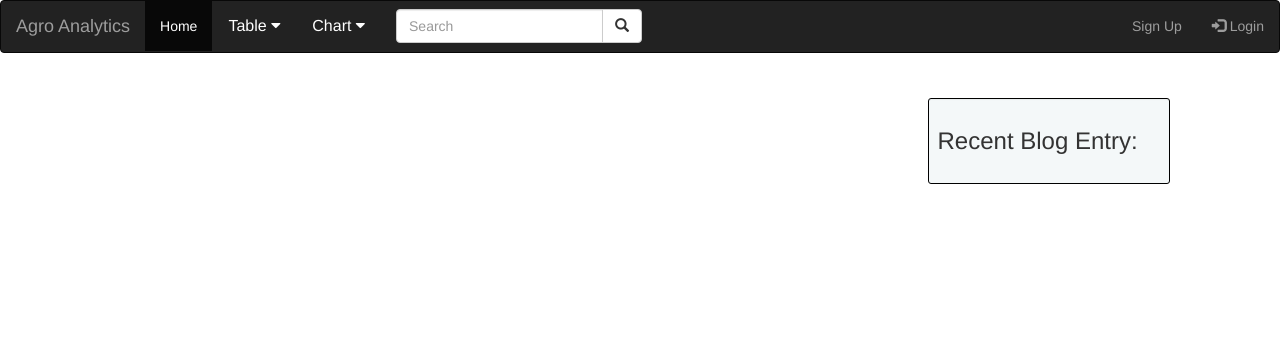
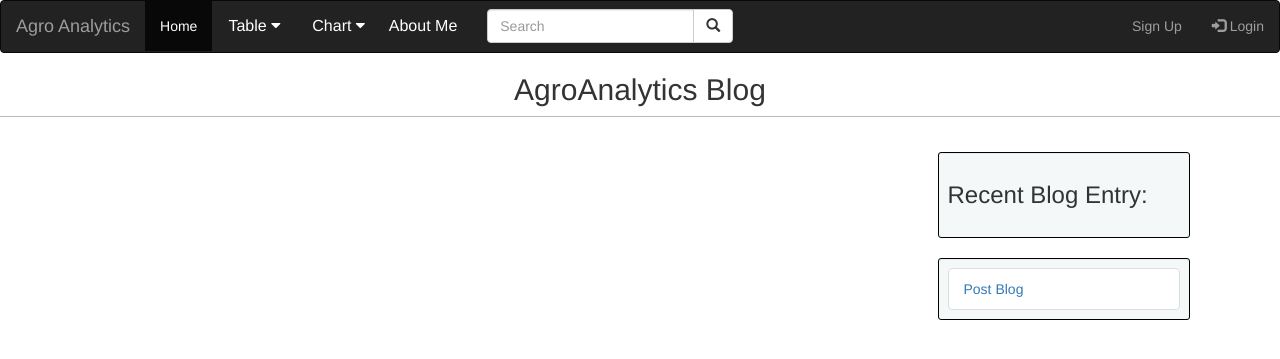
Before and after one commit to sumitbsn/agro-analytics-dashboard, a Django app: page /home/ in a window 1280 px wide. Shown: the top 359 px of the page. Run offline with Django 3.2, Linux system fonts and the light colour scheme; data that the repository does not hold is empty; some libraries are stand-ins or nearby versions.

Commit message:
add search api and modify blog

```diff
--- a/cropdata/templates/base.html
+++ b/cropdata/templates/base.html
@@ -99,9 +99,15 @@
       <a href="/pressurechart/">Pressure</a>
       <a href="#">Rainfall</a>
     </div>
+    &nbsp;
   </div>
 
       </li>
+
+
+
+      <a style="font-size: 16px;color: #fff;" class="navbar-brand" href="/home/">About Me</a>
+
     </ul>
     <ul class="nav navbar-nav navbar-right">
 
@@ -116,9 +122,11 @@
       {% endif %}
 
     </ul>
-    <form class="navbar-form navbar-left" action="/action_page.php">
+
+
+    <form class="navbar-form navbar-left" id="searchform" action="/blogsearch/" method="get" accept-charset="utf-8">
       <div class="input-group">
-        <input type="text" class="form-control" placeholder="Search" name="search">
+        <input type="text" class="form-control" placeholder="Search" name="q">
         <div class="input-group-btn">
           <button class="btn btn-default" type="submit">
             <i class="glyphicon glyphicon-search"></i>
--- a/cropdata/templates/blog_list.html
+++ b/cropdata/templates/blog_list.html
@@ -2,47 +2,51 @@
 {% load staticfiles %}
 {% block title %} Detection Verification Dashboard {% endblock title %}
 
-{% block head %}
+{% block headc %}
 <!-- <link href="{% static 'das/css/stats.css' %}" rel="stylesheet">
 <link href="{% static 'das/css/indexStyle.css' %}" rel="stylesheet">
 <script src="{% static 'das/js/constants.js' %}"></script> -->
-{% endblock head %}
+
+{% endblock headc %}
 
 {% block content %}
 
-
-
+<h2 style="font-weight:normal;text-align: center;
+    border-bottom:1px solid #bbb;
+    padding:0 0 10px 0;">AgroAnalytics Blog</h2>
 <div class="container">
-	<div class="row" style="margin-left: 25px;margin-top: 25px;margin-right: 25px;">
+	<div class="row" style="margin-left: 5px;margin-top: 25px;margin-right: 5px;">
 		<div class="col-sm-9">
 			<div>
 				{% for blog in page_obj %}
 					<div class="well well-sm" style="background-color:#f4f8f9;border-color:#f4f8f9;">
-						<h3 style="color:#f441f1;">{{ blog.title }}</h3>
+						<h3 ><a style="" href="{{ blog.get_absolute_url }}">{{ blog.title }}</a></h3>
+						<!-- <h3 class="list-group-item"><a href="{{ blog.get_absolute_url }}">{{ blog.title }}</a></h3> -->
 						<h4><small style="color:#42d1f4;"> {{ blog.entry_time }} by <b> {{ blog.user }} </b></small></h4></br>
-						<p>
-						<!-- class="lead" -->
 
-								<p  class="mb-0-sm">
-								{{ blog.body }}
+
+								<p style="white-space: pre-line;" class="mb-0-sm">
+									{{ blog.body|truncatewords:135 }}
 								</p>
 
 
-						</p>
+
 					</div>
 				{% endfor %}
 
 
 				{% block pagination %}
 				  {% if is_paginated %}
-					  <div class="pagination">
+					  <div  class="pagination">
 						  <span class="page-links">
 							  {% if page_obj.has_previous %}
 								  <a href="{{ request.path }}?page={{ page_obj.previous_page_number }}">previous</a>
 							  {% endif %}
+
 							  <span class="page-current">
 								  Page {{ page_obj.number }} of {{ page_obj.paginator.num_pages }}.
 							  </span>
+
 							  {% if page_obj.has_next %}
 								  <a href="{{ request.path }}?page={{ page_obj.next_page_number }}">next</a>
 							  {% endif %}
@@ -65,7 +69,18 @@
 					{% endfor %}
 				</ul>
 			</div>
+			<!-- <li class="list-group-item"><a href="">Post Blog </a></li> -->
+
+			<div class="well well-sm" style="background-color:#f4f8f9;border-color:#000;">
+
+
+					<li class="list-group-item"><a href="">Post Blog </a></li>
+
+
+			</div>
 		</div>
+
+
 	</div>
 </div>
 
--- a/cropdata/views.py
+++ b/cropdata/views.py
@@ -14,6 +14,9 @@ from django.template import RequestContext
 from django.views.generic.detail import DetailView
 from django.views.generic.list import ListView
 from django.conf import settings
+import operator
+from functools import reduce
+from django.db.models import Q
 import os
 
 
@@ -541,3 +544,18 @@ def handler404(request):
     response = render_to_response('404.html', {}, context_instance=RequestContext(request))
     response.status_code = 404
     return response
+
+
+class BlogSearchListView(APIView):
+    """
+    Display a Blog List page filtered by the search query.
+    """
+    def get(self, request):
+        query = self.request.GET.get('q')
+        print(query)
+        #return Response("success", status=status.HTTP_200_OK)
+
+        recentPost = Blog.objects.order_by('entry_time')[:getattr(settings, "RECENT_POST_COUNT", 5)][::-1]
+        page_obj = Blog.objects.filter(Q(title__icontains=query)  | Q(body__icontains=query)  ).order_by('entry_time')
+
+        return render(request, 'blog_list.html', {'page_obj':page_obj, 'recentPost':recentPost})
--- a/helloworld/settings.py
+++ b/helloworld/settings.py
@@ -26,8 +26,8 @@ SECRET_KEY = 'khi$my9+t1_hp0au$57*7c9ljhgml8a*9r7j6ko@sl=lxj9#=f'
 DEBUG = True
 #TEMPLATE_DEBUG = DEBUG
 
-#ALLOWED_HOSTS = ['192.168.0.4']
-ALLOWED_HOSTS = ['*']
+ALLOWED_HOSTS = ['192.168.0.6', '127.0.0.1']
+# ALLOWED_HOSTS = ['*']
 
 
 # Application definition
@@ -135,6 +135,7 @@ USE_TZ = True
 
 STATIC_URL = '/static/'
 
+BLOG_PAGINATION_COUNT = 5
 
 
 # LOGGING = {
--- a/helloworld/urls.py
+++ b/helloworld/urls.py
@@ -69,5 +69,6 @@ urlpatterns = [
     # url(r'^image/$', restapi.views.imageStore.as_view(), name= 'image api'),
     url(r'^home/$', cropdata.views.BlogListView.as_view(), name='blog_list'),
     url(r'^home/(?P<pk>\w+)/$', cropdata.views.BlogDetailView.as_view(), name='blogs'),
+    url(r'^blogsearch/$', cropdata.views.BlogSearchListView.as_view(), name='blog search list view'),
     url(r'^$', lambda r: HttpResponseRedirect('home/')),
 ]
```
Also changed, not shown: cropdata/templates/blog_details.html (+13 -6 lines).
